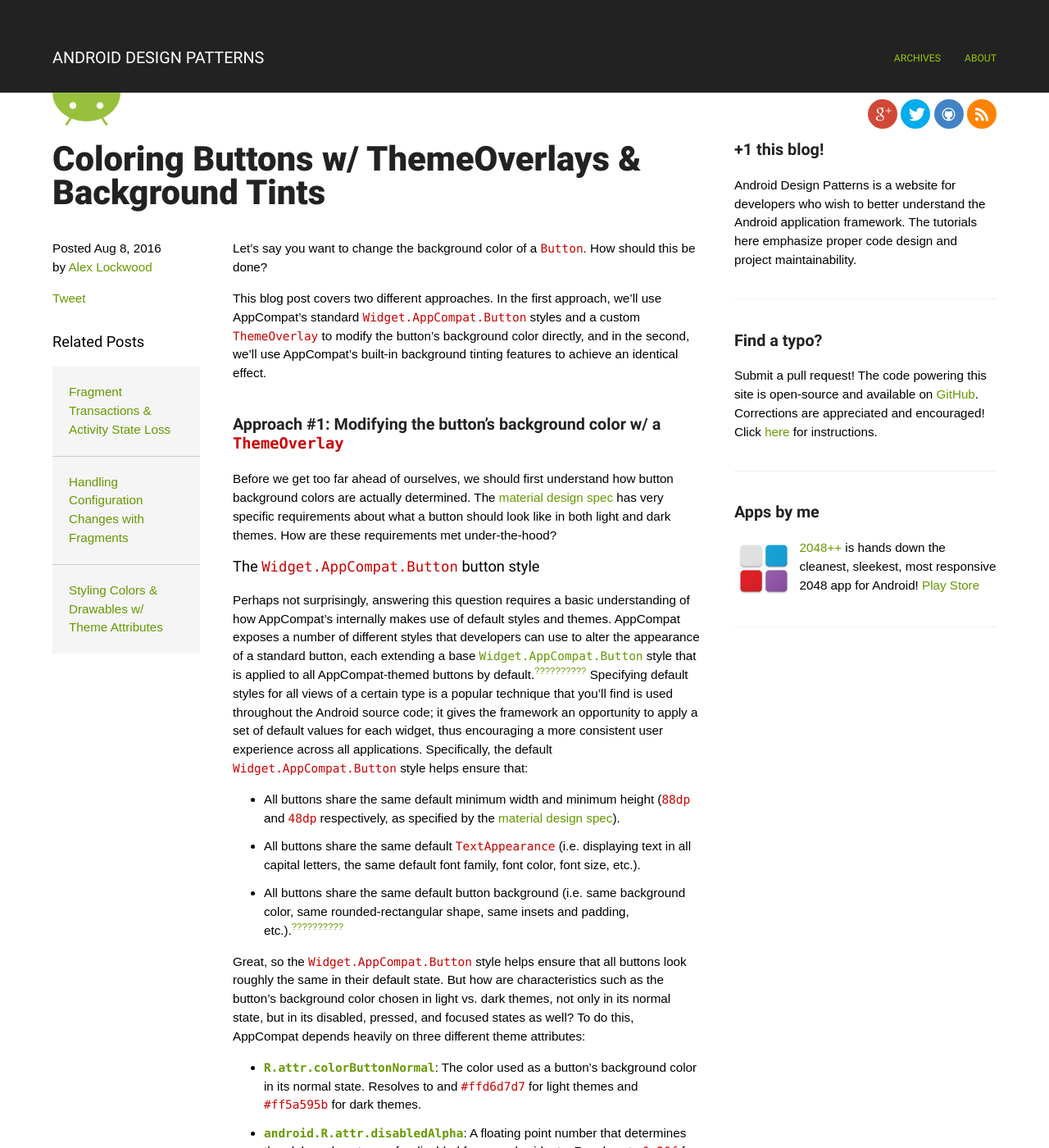
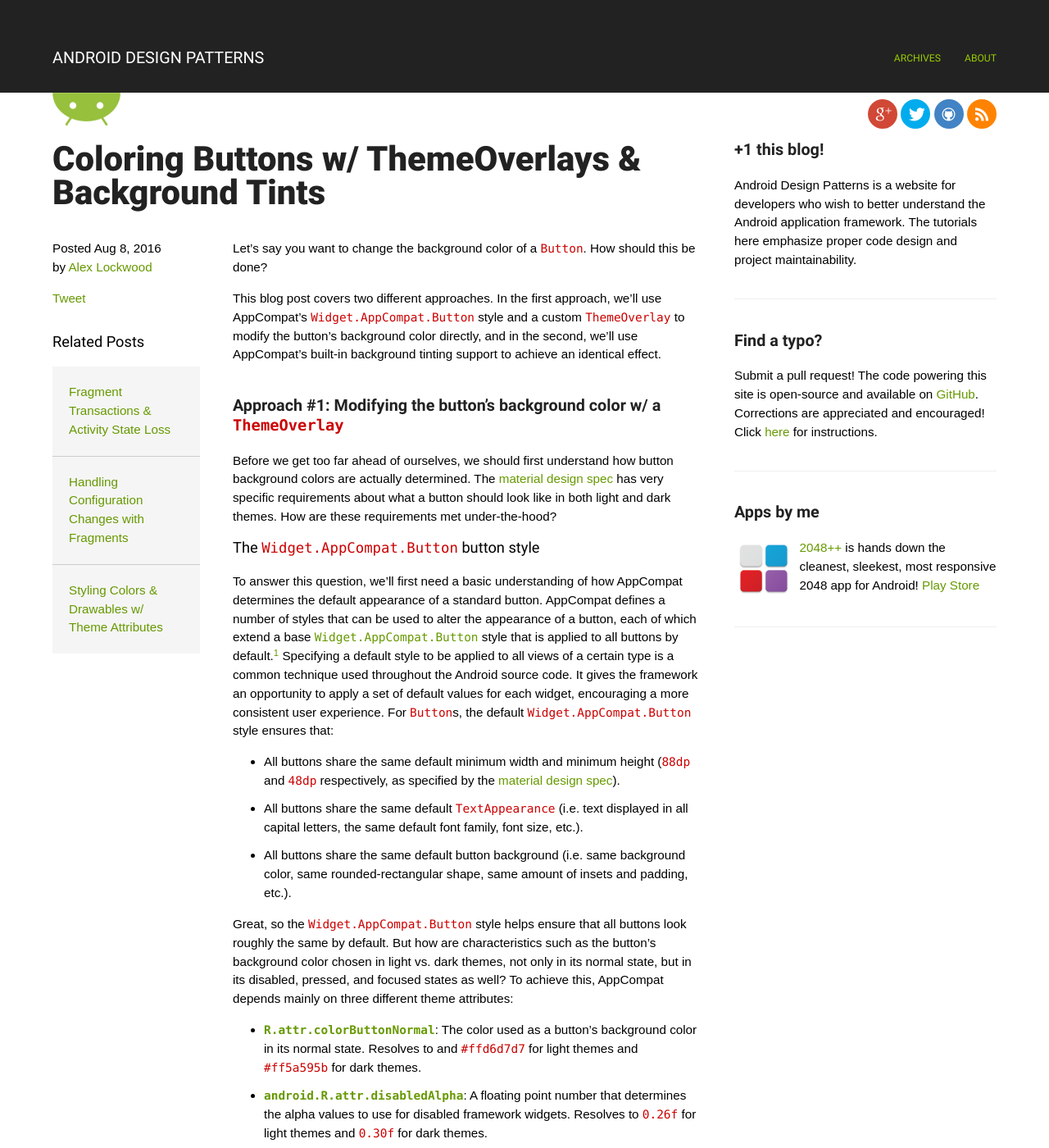
Before and after one commit to alexjlockwood/AndroidDesignPatterns, a Jekyll site: the page built from _posts/2016-08-08-theming-buttons-with-themeoverlays-background-tints.md, in a window 1280 px wide and 1400 px high. Shown: the whole window at 82% size. Built offline with Jekyll 4.4.1, drawn with Linux system fonts in a browser that asks for light colours; some web fonts are replaced; a script that is not in the unit is left out; comment, search, counter and statistics services are not loaded; some of the changed text lies outside the part shown.

Commit message:
updated blog post

```diff
--- a/_posts/2016-08-08-theming-buttons-with-themeoverlays-background-tints.md
+++ b/_posts/2016-08-08-theming-buttons-with-themeoverlays-background-tints.md
@@ -14,9 +14,9 @@
 How should this be done?
 
 This blog post covers two different approaches. In the first approach,
-we'll use AppCompat's standard `Widget.AppCompat.Button` styles and a custom `ThemeOverlay`
+we'll use AppCompat's `Widget.AppCompat.Button` style and a custom `ThemeOverlay`
 to modify the button's background color directly, and in the second, we'll use
-AppCompat's built-in background tinting features to achieve an identical effect.
+AppCompat's built-in background tinting support to achieve an identical effect.
 
 <!--more-->
 
@@ -29,32 +29,30 @@
 
 #### The `Widget.AppCompat.Button` button style
 
-Perhaps not surprisingly, answering this question requires a basic understanding of how
-AppCompat's internally makes use of default styles and themes.
-AppCompat exposes a number of different styles that developers can use to alter
-the appearance of a standard button, each extending a base
+To answer this question, we'll first need a basic understanding of how
+AppCompat determines the default appearance of a standard button.
+AppCompat defines a number of styles that can be used to alter
+the appearance of a button, each of which extend a base
 [`Widget.AppCompat.Button`][@style/Widget.AppCompat.Button] style that is applied to all
-AppCompat-themed buttons by
-default.<sup><a href="#footnote??????????" id="ref??????????">??????????</a></sup>
-Specifying default styles for all views of a certain type is a popular technique that you'll
-find is used throughout the Android source code; it gives the framework an
-opportunity to apply a set of default values for each widget, thus
-encouraging a more consistent user experience across all applications. Specifically, the default
-`Widget.AppCompat.Button` style helps ensure that:
+buttons by default.<sup><a href="#footnote1" id="ref1">1</a></sup>
+Specifying a default style to be applied to all views of a certain type is a common technique
+used throughout the Android source code. It gives the framework an
+opportunity to apply a set of default values for each widget,
+encouraging a more consistent user experience. For `Button`s, the default
+`Widget.AppCompat.Button` style ensures that:
 
 * All buttons share the same default minimum width and minimum height
   (`88dp` and `48dp` respectively, as specified by the
   [material design spec][MaterialDesignSpecButtons]).
-* All buttons share the same default `TextAppearance` (i.e. displaying text in all capital
-  letters, the same default font family, font color, font size, etc.).
+* All buttons share the same default `TextAppearance` (i.e. text displayed in all capital
+  letters, the same default font family, font size, etc.).
 * All buttons share the same default button background (i.e. same background
-  color, same rounded-rectangular shape, same insets and padding,
-  etc.).<sup><a href="#footnote??????????" id="ref??????????">??????????</a></sup>
+  color, same rounded-rectangular shape, same amount of insets and padding, etc.).
 
 Great, so the `Widget.AppCompat.Button` style helps ensure that all buttons
-look roughly the same in their default state. But how are characteristics such as the button's
+look roughly the same by default. But how are characteristics such as the button's
 background color chosen in light vs. dark themes, not only in its normal state, but
-in its disabled, pressed, and focused states as well? To do this, AppCompat depends heavily on
+in its disabled, pressed, and focused states as well? To achieve this, AppCompat depends mainly on
 three different theme attributes:
 
 * [**`R.attr.colorButtonNormal`**][R.attr.colorButtonNormal]: The color used as a button's
@@ -403,12 +400,11 @@
 [source code for these examples on GitHub][ThemedButtonsSourceCode] as well!
 
 <hr class="footnote-divider"/>
-<sup id="footnote??????????">??????????</sup> **TODO(alockwood): add foot note describing how the default
-button styles are determined!** <a href="#ref??????????" title="Jump to footnote ??????????.">&#8617;</a>
+<sup id="footnote1">1</sup> Just in case you don't believe me, the default style applied to an `AppCompatButton`s is the style pointed to by the [`R.attr.buttonStyle`][R.attr.buttonStyle] theme attribute, which points to the `Widget.AppCompat.Button` style [here][Base.V7.Theme.AppCompat]. Check out [Dan Lew's great blog post][DeepDiveAndroidViewConstructors] for more information about default styles in Android. <a href="#ref1" title="Jump to footnote 1.">&#8617;</a>
 
 <sup id="footnote??????????">??????????</sup> Note that AppCompat widgets do not expose a `setBackgroundTintList()`
 methods as part of their public API. Clients *must* use the `ViewCompat#setBackgroundTintList()`
-static helper methods to modify these properties programatically. <a href="#ref??????????" title="Jump to footnote ??????????.">&#8617;</a>
+static helper methods to modify background tints programatically. <a href="#ref??????????" title="Jump to footnote ??????????.">&#8617;</a>
 
   [R.attr.colorButtonNormal]: https://developer.android.com/reference/android/support/v7/appcompat/R.attr.html#colorButtonNormal
   [android.R.attr.disabledAlpha]: https://developer.android.com/reference/android/R.attr.html#disabledAlpha
@@ -427,50 +423,17 @@
   [@style/Widget.AppCompat.Button.Colored]: https://github.com/android/platform_frameworks_support/blob/3bc41c8f3870bca72a6c52f39a7e66fe967d5e9c/v7/appcompat/res/values/styles_base.xml#L426-L429
   [@style/Widget.AppCompat.Button.Borderless]: https://github.com/android/platform_frameworks_support/blob/3bc41c8f3870bca72a6c52f39a7e66fe967d5e9c/v7/appcompat/res/values/styles_base.xml#L432-L434
 
-  [@drawable/btn_default_mtrl_shape]: https://github.com/android/platform_frameworks_base/blob/fb61bb50281de909336c912c5a4b554b11de16cb/core/res/res/drawable/btn_default_mtrl_shape.xml
-  [@drawable/btn_default_material]: https://github.com/android/platform_frameworks_base/blob/fb61bb50281de909336c912c5a4b554b11de16cb/core/res/res/drawable/btn_default_material.xml
-  [@drawable/btn_colored_material]: https://github.com/android/platform_frameworks_base/blob/fb61bb50281de909336c912c5a4b554b11de16cb/core/res/res/drawable/btn_colored_material.xml
-  [@drawable/btn_borderless_material]: https://github.com/android/platform_frameworks_base/blob/fb61bb50281de909336c912c5a4b554b11de16cb/core/res/res/drawable/btn_borderless_material.xml
-  [@drawable/abc_btn_default_mtrl_shape]: https://github.com/android/platform_frameworks_support/blob/3bc41c8f3870bca72a6c52f39a7e66fe967d5e9c/v7/appcompat/res/drawable/abc_btn_default_mtrl_shape.xml
-  [@drawable/abc_btn_colored_material]: https://github.com/android/platform_frameworks_support/blob/3bc41c8f3870bca72a6c52f39a7e66fe967d5e9c/v7/appcompat/res/drawable/abc_btn_colored_material.xml
-  [@drawable/abc_btn_borderless_material]: https://github.com/android/platform_frameworks_support/blob/3bc41c8f3870bca72a6c52f39a7e66fe967d5e9c/v7/appcompat/res/drawable/abc_btn_borderless_material.xml
-
-  [@color/btn_default_material_light]: https://github.com/android/platform_frameworks_base/blob/fb61bb50281de909336c912c5a4b554b11de16cb/core/res/res/color/btn_default_material_light.xml
-  [@color/btn_default_material_dark]: https://github.com/android/platform_frameworks_base/blob/fb61bb50281de909336c912c5a4b554b11de16cb/core/res/res/color/btn_default_material_dark.xml
-  [@color/btn_colored_material]: https://github.com/android/platform_frameworks_base/blob/fb61bb50281de909336c912c5a4b554b11de16cb/core/res/res/color/btn_colored_material.xml
-
   [Button]: https://developer.android.com/reference/android/widget/Button.html
-  [AppCompatButton]: https://developer.android.com/reference/android/support/v7/widget/AppCompatButton.html
-  [AppCompatDrawableManager]: https://github.com/android/platform_frameworks_support/blob/d57359e205b2c04a4f0f0ecf9dcb8d6086e75663/v7/appcompat/src/android/support/v7/widget/AppCompatDrawableManager.java
   [Base.Widget.AppCompat.Button.Colored]: https://github.com/android/platform_frameworks_support/blob/d57359e205b2c04a4f0f0ecf9dcb8d6086e75663/v7/appcompat/res/values/styles_base.xml#L417
-  [Base.Widget.AppCompat.Button.Borderless]: https://github.com/android/platform_frameworks_support/blob/d57359e205b2c04a4f0f0ecf9dcb8d6086e75663/v7/appcompat/res/values/styles_base.xml#L423
 
   [ThemeOverlayBlogPost]: https://medium.com/google-developers/theming-with-appcompat-1a292b754b35#.ebo3ua3bu
   [ThemeOverlayProTip]: https://plus.google.com/+AndroidDevelopers/posts/JXHKyhsWHAH
 
   [ViewCompat#setBackgroundTintList()]: https://developer.android.com/reference/android/support/v4/view/ViewCompat.html#setBackgroundTintList(android.view.View, android.content.res.ColorStateList)
-  [TextAppearance.AppCompat.Widget.Button.Inverse]: https://github.com/android/platform_frameworks_support/blob/d57359e205b2c04a4f0f0ecf9dcb8d6086e75663/v7/appcompat/res/values/styles_base_text.xml#L101-L103
   [TintableBackgroundView]: https://developer.android.com/reference/android/support/v4/view/TintableBackgroundView.html
   [ThemeOverlayAttributes]: https://github.com/android/platform_frameworks_support/blob/d57359e205b2c04a4f0f0ecf9dcb8d6086e75663/v7/appcompat/res/values/themes_base.xml#L551-L604)
 
-  [R.attr.buttonStyle]: https://github.com/android/platform_frameworks_support/blob/d57359e205b2c04a4f0f0ecf9dcb8d6086e75663/v7/appcompat/src/android/support/v7/widget/AppCompatButton.java#L58
-  [Base.V7.Theme.AppCompat]: https://github.com/android/platform_frameworks_support/blob/d57359e205b2c04a4f0f0ecf9dcb8d6086e75663/v7/appcompat/res/values/themes_base.xml#L237
+  [R.attr.buttonStyle]: https://github.com/android/platform_frameworks_support/blob/c1e65b3f856d8c559e04857949a79ab2fac7095b/v7/appcompat/src/android/support/v7/widget/AppCompatButton.java#L60
+  [Base.V7.Theme.AppCompat]:   https://github.com/android/platform_frameworks_support/blob/c1e65b3f856d8c559e04857949a79ab2fac7095b/v7/appcompat/res/values/themes_base.xml#L237
   [Widget.AppCompat.Button]: https://github.com/android/platform_frameworks_support/blob/d57359e205b2c04a4f0f0ecf9dcb8d6086e75663/v7/appcompat/res/values/styles.xml#L204
   [Base.Widget.AppCompat.Button]: https://github.com/android/platform_frameworks_support/blob/d57359e205b2c04a4f0f0ecf9dcb8d6086e75663/v7/appcompat/res/values/styles_base.xml#L409
-  [@drawable/abc_btn_default_mtrl_shape]: https://github.com/android/platform_frameworks_support/blob/d57359e205b2c04a4f0f0ecf9dcb8d6086e75663/v7/appcompat/res/values/styles_base.xml#L410
-
-  [AppCompatDrawableManagerSource1]: https://github.com/android/platform_frameworks_support/blob/d57359e205b2c04a4f0f0ecf9dcb8d6086e75663/v7/appcompat/src/android/support/v7/widget/AppCompatDrawableManager.java#L309-L314
-  [AppCompatDrawableManagerSource2]: https://github.com/android/platform_frameworks_support/blob/d57359e205b2c04a4f0f0ecf9dcb8d6086e75663/v7/appcompat/src/android/support/v7/widget/AppCompatDrawableManager.java#L513-L548
-
-  [R.attr.buttonStyle_21]: https://github.com/android/platform_frameworks_base/blob/a294dacefff98a6328cda4200e64583a72ab8b36/core/res/res/values/themes_material.xml#L98
-  [Widget.Material.Button_21]: https://github.com/android/platform_frameworks_base/blob/a294dacefff98a6328cda4200e64583a72ab8b36/core/res/res/values/styles_material.xml#L459
-  [R.drawable.btn_default_material_21]: https://github.com/android/platform_frameworks_base/blob/a294dacefff98a6328cda4200e64583a72ab8b36/core/res/res/drawable/btn_default_material.xml
-  [R.drawable.btn_default_mtrl_shape_21]: https://github.com/android/platform_frameworks_base/blob/a294dacefff98a6328cda4200e64583a72ab8b36/core/res/res/drawable/btn_default_mtrl_shape.xml
-  [R.attr.colorButtonNormal_dark_21]: https://github.com/android/platform_frameworks_base/blob/4535e11fb7010f2b104d3f8b3954407b9f330e0f/core/res/res/values/themes_material.xml#L393
-  [R.color.btn_default_material_dark_21]: https://github.com/android/platform_frameworks_base/blob/a294dacefff98a6328cda4200e64583a72ab8b36/core/res/res/color/btn_default_material_dark.xml
-  [R.color.btn_material_dark_21]: https://github.com/android/platform_frameworks_base/blob/a294dacefff98a6328cda4200e64583a72ab8b36/core/res/res/values/colors_material.xml#L36
-  [R.attr.colorButtonNormal_light_21]: https://github.com/android/platform_frameworks_base/blob/4535e11fb7010f2b104d3f8b3954407b9f330e0f/core/res/res/values/themes_material.xml#L749
-  [R.color.btn_default_material_light_21]: https://github.com/android/platform_frameworks_base/blob/a294dacefff98a6328cda4200e64583a72ab8b36/core/res/res/color/btn_default_material_light.xml
-  [R.color.btn_material_light_21]: https://github.com/android/platform_frameworks_base/blob/a294dacefff98a6328cda4200e64583a72ab8b36/core/res/res/values/colors_material.xml#L37
-  [Widget.Material.Button.Colored_21]: https://github.com/android/platform_frameworks_base/blob/a294dacefff98a6328cda4200e64583a72ab8b36/core/res/res/values/styles_material.xml#L471
-  [R.color.btn_colored_material]: https://github.com/android/platform_frameworks_base/blob/a294dacefff98a6328cda4200e64583a72ab8b36/core/res/res/color/btn_colored_material.xml
```
Also changed, not shown: other parts of _posts/2016-08-08-theming-buttons-with-themeoverlays-background-tints.md (+0 -1 lines).
